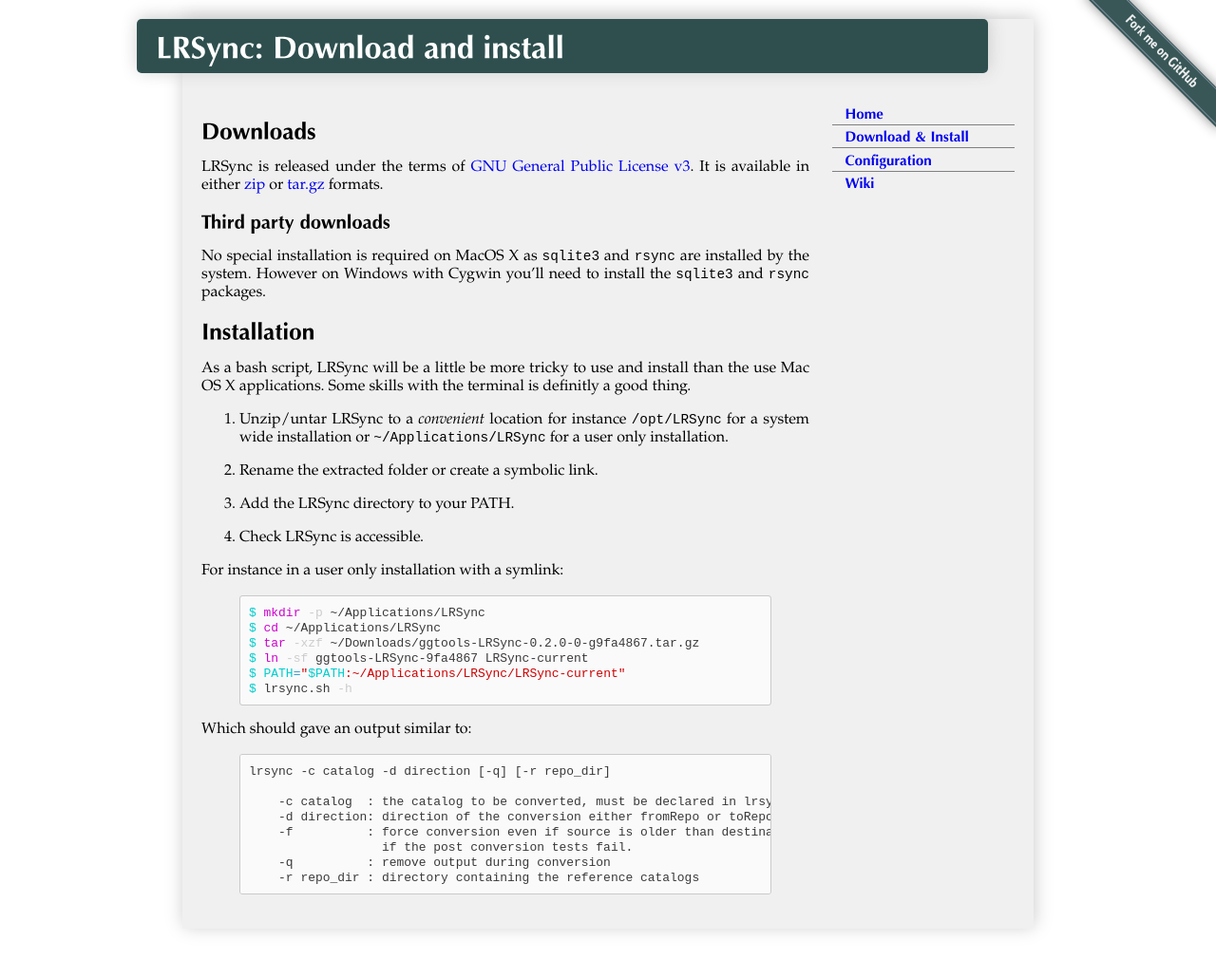
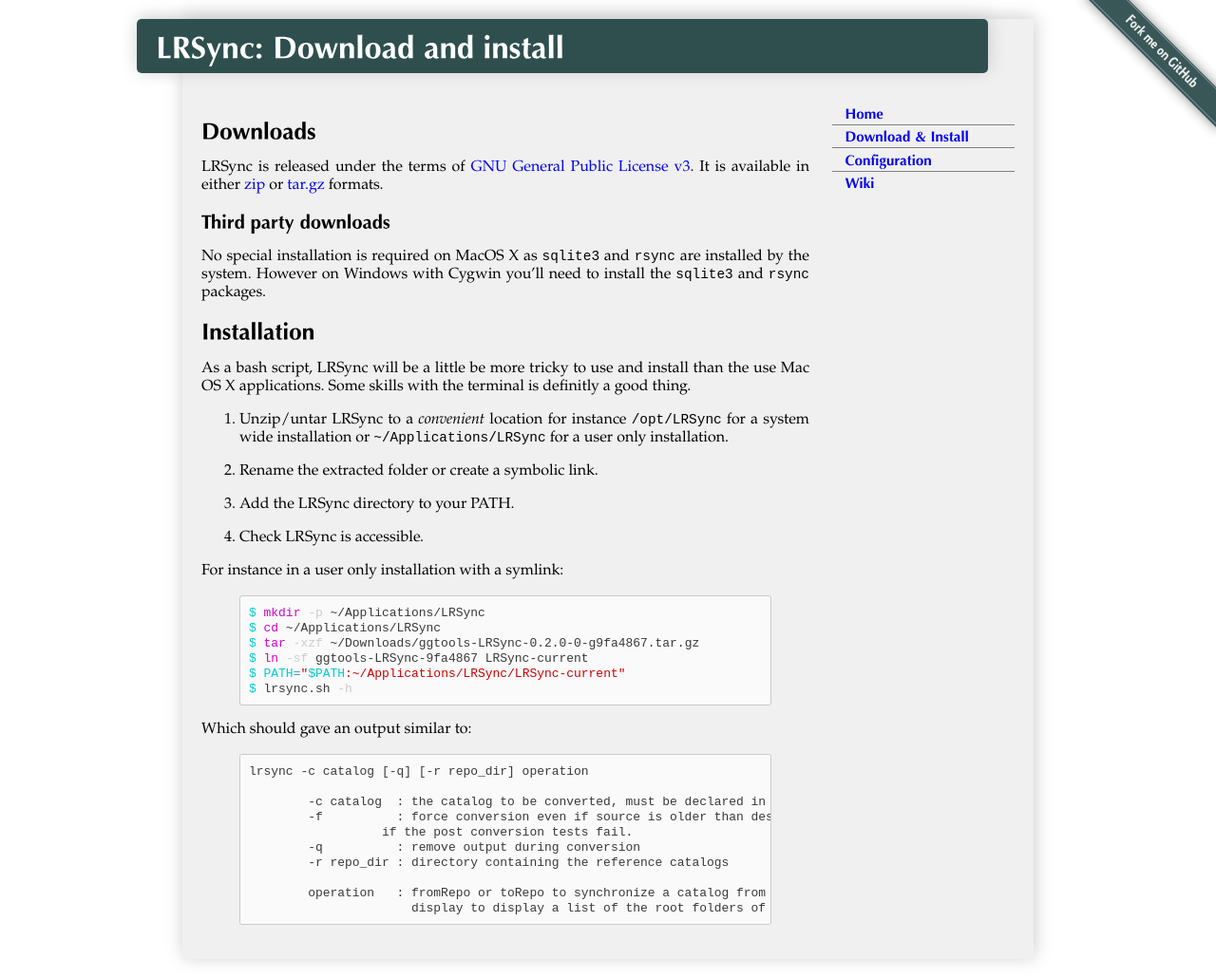
Before and after one commit to ggtools/LRSync, a Jekyll site: the page built from download.md, in a window 1280 px wide. Shown: the whole page at 95% size. Built offline with Jekyll 4.4.1, drawn with Linux system fonts in a browser that asks for light colours; before the commit the page ends 998 px from its top, so only the background shows below that.

Commit message:
Updated pages for new usage of the lrsync script.

```diff
--- a/download.md
+++ b/download.md
@@ -39,12 +39,14 @@
 {% endhighlight %}
 Which should gave an output similar to:
 {% highlight text %}
-lrsync -c catalog -d direction [-q] [-r repo_dir]
+lrsync -c catalog [-q] [-r repo_dir] operation
 
-    -c catalog  : the catalog to be converted, must be declared in lrsync.ini
-    -d direction: direction of the conversion either fromRepo or toRepo
-    -f          : force conversion even if source is older than destination or
+	-c catalog  : the catalog to be converted, must be declared in lrsync.ini
+	-f          : force conversion even if source is older than destination or
                   if the post conversion tests fail.
-    -q          : remove output during conversion
-    -r repo_dir : directory containing the reference catalogs
+	-q          : remove output during conversion
+	-r repo_dir : directory containing the reference catalogs
+
+	operation   : fromRepo or toRepo to synchronize a catalog from or to the repo.
+	              display to display a list of the root folders of the catalog.
 {% endhighlight %}
```
Also changed, not shown: configuration.md (+1 -1 lines).
